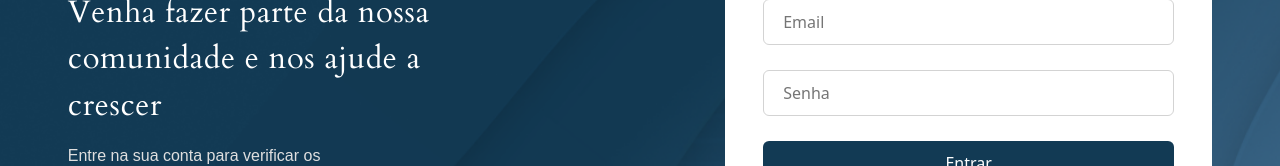
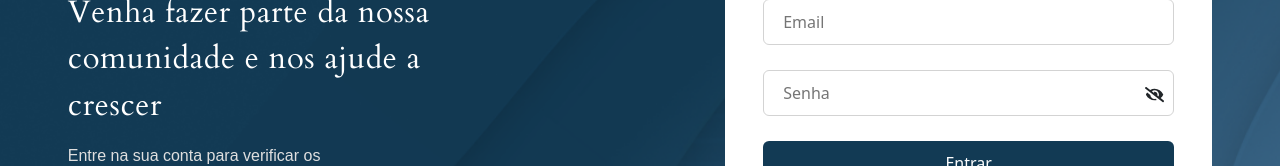
Before and after one commit to LucasWanderleyGomes/ProJuridico-front, a React (Vite) app in the folder projuridico_frontend/: page /login in a window 1280 px wide. Shown: the part 333-499 px from the top of the page. Built offline with nearby package versions, Linux system fonts and the light colour scheme; the HTML template or start-up script is replaced by a standard one; a web font is replaced by a local one.

Commit message:
criando página de cadastro + adicionando mascara na senha
usuário pode ocultar a senha ou mantê-la visível

```diff
--- a/projuridico_frontend/src/components/Form.jsx
+++ b/projuridico_frontend/src/components/Form.jsx
@@ -1,13 +1,22 @@
 import {useState} from "react"
+
+// utilidades
 import api from "../api"
 import { useNavigate } from "react-router-dom"
 import {ACCESS_TOKEN, REFRESH_TOKEN} from "../constants"
+
+// estilos
 import "../styles/components/Form.css"
+
+// componentes
+import { FaEye } from "react-icons/fa";
+import { FaEyeSlash } from "react-icons/fa";
 
 const Form = ({route, method}) =>{
     const [email, setEmail] = useState("")
     const [password, setPassword] = useState("")
     const [loading, setLoading] = useState(false)
+    const [showPassword, setShowPassword] = useState(false);
 
     const navigate = useNavigate()
 
@@ -47,13 +56,21 @@ const Form = ({route, method}) =>{
                 onChange={(e) => setEmail(e.target.value)}
                 placeholder="Email"
             />
+            <div className="container-senha">
                 <input
-                type="password"
+                    type={showPassword ? "text" : "password"}
                     className="input senha"
                     value={password}
                     onChange={(e) => setPassword(e.target.value)}
                     placeholder="Senha"
                 />
+                <span
+                    className="olhinho"
+                    onClick={() => setShowPassword(!showPassword)}
+                >
+                    {showPassword ? <FaEye/> : <FaEyeSlash/> }
+                </span>
+            </div>
             <button type="submit" className="botao-logar">
                 Entrar
             </button>
--- a/projuridico_frontend/src/pages/Cadastro.jsx
+++ b/projuridico_frontend/src/pages/Cadastro.jsx
@@ -1,11 +1,31 @@
 import React from 'react'
+
+// componentes
+
 import FormCadastro from '../components/FormCadastro'
+import InfoLoginCadastro from '../components/InfoLoginCadastro'
+import bg from '../assets/background-forms.png'
+
+// estilos
+
+import "../styles/Pages/Login.css"
 
 const Cadastro = () => {
 
   return (
 
-    <FormCadastro route="/api/v2/auth/users/" method="register" />
+    <main className='bg-style' style={{ backgroundImage: `url(${bg})` }}>
+      <section className='content-section'>
+        <InfoLoginCadastro />
+        <div id='container-form'>
+          <FormCadastro route="/api/v2/auth/users/" method="register" />
+          <div className="box-esqueci">
+              <p className='criar-conta'>Já possui uma conta?</p>
+              <a className='criar-conta' href="#"> Entre na sua conta aqui.</a>
+          </div>
+        </div>
+      </section>
+    </main>
 
   )
 }
--- a/projuridico_frontend/src/styles/components/Form.css
+++ b/projuridico_frontend/src/styles/components/Form.css
@@ -0,0 +1,18 @@
+.container-senha {
+    position: relative;
+    display: flex;
+    align-items: center;
+}
+
+.container-senha input {
+    width: 100%;
+    padding-right: 40px;
+}
+
+.olhinho {
+    position: absolute;
+    right: 10px;
+    cursor: pointer;
+    font-size: 1.2rem;
+    user-select: none;
+}
```
Lines whose indentation alone changed are shown as unchanged.
